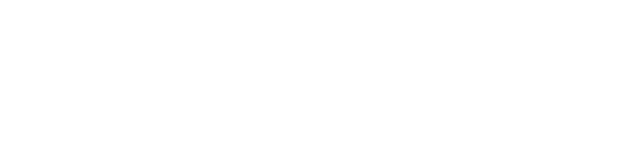
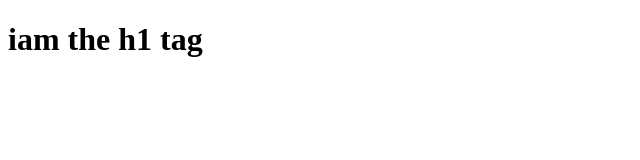
Before and after one commit to Saiganeshvarma/HELLO-WORLD, a plain HTML site: page index.html in a window 1280 px wide. Shown: the whole page, without its empty margins (0-640 px from the left). Drawn offline with Linux system fonts and the light colour scheme.

Commit message:
added the code in index.html

```diff
--- a/index.html
+++ b/index.html
@@ -6,6 +6,9 @@
     <title>Document</title>
 </head>
 <body>
+    <div>
+        <h1>iam the h1 tag</h1>
+    </div>
 
 </body>
 </html>
```
